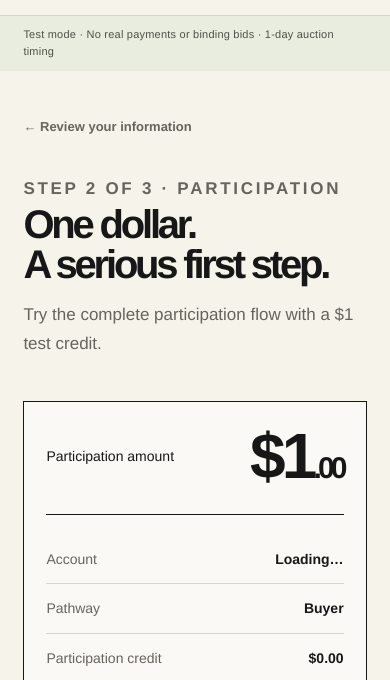
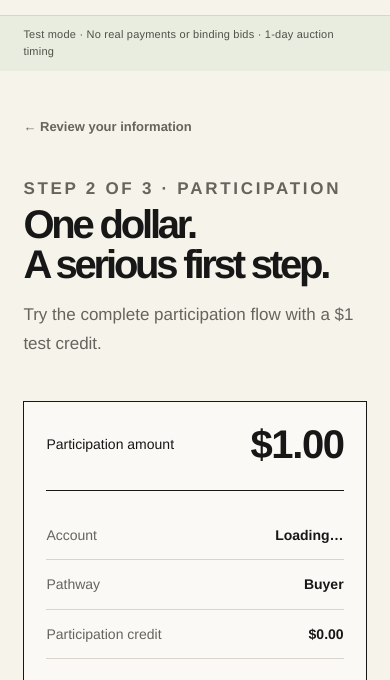
Before and after one commit to PrototypeVersions/MREO_BuySell, a website: page payment.html in a window 390 px wide. Shown: the part 114-794 px from the top of the page. Drawn offline with Linux system fonts and the light colour scheme.

Commit message:
Unify the participation amount typography for buyers and sellers
Display $1.00 as one consistently sized amount on the shared payment page. Add responsive sizing and spacing so the full amount remains clear on desktop and mobile.

```diff
--- a/marketplace.css
+++ b/marketplace.css
@@ -12,7 +12,7 @@
 .path-steps{display:flex;flex-wrap:wrap;gap:12px 30px;font-size:12px;font-weight:700;border-bottom:1px solid var(--line);padding:0 0 20px;margin-bottom:32px;color:var(--muted)}
 .listing-choice{border:0;margin:0 0 28px;padding:0;display:flex;gap:20px;flex-wrap:wrap}.listing-choice legend{font-size:18px;font-weight:700;margin-bottom:14px}.listing-choice label{border:1px solid var(--ink);padding:14px 20px;background:rgba(255,255,255,.45);display:flex;gap:12px;align-items:center;cursor:pointer}.listing-choice label:has(input:checked){background:var(--ink);color:white}.listing-choice input{accent-color:var(--blue);width:18px;height:18px}
 .flat-fieldset{border:0;padding:0;margin:0;min-width:0}.flat-fieldset>legend{font-size:20px;font-weight:700;margin-bottom:20px}.auction-terms{border:1px solid var(--line);padding:20px;margin:12px 0;min-width:0;background:#f1f3e9}.auction-terms legend{font-size:19px;font-weight:700;padding:0 8px}.fee-preview{font-size:14px;margin:0;background:var(--green-light);padding:16px;border-left:3px solid var(--green)}.form-field,.content-layout>*,.auction-layout>*,.form-panel{min-width:0}.form-grid{min-width:0}.form-grid fieldset{width:100%}
-.narrow-shell{max-width:850px}.payment-panel{max-width:660px}.payment-total{display:flex;justify-content:space-between;align-items:center;border-bottom:1px solid var(--ink);padding:0 0 26px;margin-bottom:20px}.payment-total>span{font-size:14px}.payment-total strong{font-size:72px;line-height:1;letter-spacing:-.06em}.payment-total strong span{font-size:30px}
+.narrow-shell{max-width:850px}.payment-panel{max-width:660px}.payment-total{display:flex;justify-content:space-between;align-items:center;gap:20px;border-bottom:1px solid var(--ink);padding:0 0 26px;margin-bottom:20px}.payment-total>span{font-size:14px}.payment-total strong{flex-shrink:0;font-size:clamp(40px,7vw,64px);line-height:1;letter-spacing:-.035em;font-variant-numeric:lining-nums tabular-nums;white-space:nowrap}
 .simple-details{margin:0 0 24px}.simple-details>div{display:flex;justify-content:space-between;gap:20px;border-bottom:1px solid var(--line);padding:13px 0}.simple-details dt{font-size:14px;color:var(--muted)}.simple-details dd{margin:0;font-weight:700;font-size:14px;text-align:right;overflow-wrap:anywhere}.payment-panel .checkbox-field{margin:24px 0;font-size:14px}
 .auction-toolbar{display:flex;align-items:end;justify-content:space-between;gap:24px;margin-bottom:24px}.auction-toolbar>.form-field{flex:1;max-width:620px}.segmented{display:inline-flex;border:1px solid var(--ink);flex-shrink:0}.segmented button{background:transparent;border:0;padding:14px 22px;cursor:pointer;font-size:14px;font-weight:700;min-height:48px}.segmented button[aria-pressed=true]{background:var(--ink);color:white}
 .auction-title-row{display:flex;align-items:center;justify-content:space-between;gap:24px;margin:40px 0 24px}.auction-title-row h2{font-size:clamp(23px,3vw,34px);letter-spacing:-.03em;line-height:1.2;margin:0}.auction-title-row .section-label{margin-bottom:12px}.status-pill{display:inline-flex;align-items:center;gap:8px;background:var(--green-light);color:#14552e;padding:7px 14px;font-size:12px;font-weight:800;white-space:nowrap}.status-pill:before{content:"";display:block;width:8px;height:8px;background:var(--green);border-radius:50%}.status-pill.is-closed{background:#e3e0d7;color:var(--ink)}.status-pill.is-closed:before{background:var(--muted)}
@@ -23,7 +23,7 @@
 .featured-video-listing{display:grid;grid-template-columns:1.1fr 1fr;gap:36px;margin:0 0 46px;padding:28px 0;border-top:1px solid var(--ink);border-bottom:1px solid var(--ink)}.featured-video-listing h2{font-size:clamp(26px,4vw,42px);line-height:1.1;letter-spacing:-.04em;margin:0 0 20px}.featured-price{font-size:38px;font-weight:800;letter-spacing:-.04em;margin:0 0 18px}.video-property-media>a{display:block;position:relative;background:#e8e4d8;text-decoration:none}.video-property-media img{display:block;width:100%;height:auto;aspect-ratio:4/3;object-fit:cover}.video-play{display:block;background:var(--ink);color:white;padding:12px 16px;font-size:13px;font-weight:700}.video-stills{display:grid;grid-template-columns:repeat(3,minmax(0,1fr));gap:10px;margin-top:10px}.video-stills a{display:block;min-width:0}.video-fallback{padding:36px 12px;display:block;background:#e8e4d8;text-align:center;font-size:13px;color:var(--ink)}
 #portfolio-preview{max-width:100%;min-width:0}#portfolio-preview .data-table{font-size:11px}.form-message,.status-message,.search-result,.result-message{background:#d8f3da;border-left-color:var(--green)}.error-message{background:#fae3df!important;border-left-color:var(--danger)!important;color:#762720}.property-action{display:flex;gap:10px;flex-wrap:wrap}.checkbox-field input{flex-shrink:0}.checkbox-field{gap:12px}button:focus-visible,a:focus-visible,summary:focus-visible,input:focus-visible,select:focus-visible{outline:3px solid var(--blue);outline-offset:3px}
 @media(max-width:850px){.auction-layout{grid-template-columns:1fr}.portfolio-entry{gap:24px;padding:20px}.auction-toolbar{align-items:stretch;flex-direction:column}.auction-toolbar>.form-field{max-width:none}.segmented{align-self:flex-start}.featured-video-listing{grid-template-columns:1fr}.portfolio-hero{gap:24px}.value-grid{gap:16px}.auction-stats strong{font-size:29px}}
-@media(max-width:600px){.market-nav{gap:18px}.site-header{padding-top:20px;padding-bottom:18px;gap:12px}.market-nav a{font-size:12px}.protocol-strip{font-size:11px}.hero{padding-top:50px}.hero-decoration{opacity:.25}.portfolio-entry,.portfolio-hero{grid-template-columns:1fr}.portfolio-entry img{max-height:270px;object-fit:contain}.portfolio-hero{margin-top:15px;gap:16px}.value-grid{grid-template-columns:1fr;gap:22px}.value-grid>div{display:grid;grid-template-columns:100px 1fr;gap:12px;align-items:center}.value-grid strong{font-size:27px}.listing-choice{display:grid}.auction-stats{grid-template-columns:1fr}.auction-stats>div{padding:18px 0}.auction-stats>div+div{border-left:0;border-top:1px solid var(--line);padding-left:0}.auction-stats strong{font-size:36px}.auction-title-row{align-items:start}.status-pill{padding:6px 10px}.auction-result{padding:22px;gap:16px}.auction-result strong{font-size:25px}.signal-light{width:44px;height:44px}.sheet-toolbar{grid-template-columns:1fr;gap:16px}.simple-details>div{gap:16px}.simple-details dd{max-width:52%}.featured-video-listing{gap:24px}.featured-price{font-size:34px}.path-steps{font-size:11px;gap:10px}.test-controls{padding:16px}.segmented{display:flex;width:100%}.segmented button{flex:1;padding:13px 10px}.payment-total strong{font-size:64px}.form-grid .auction-terms{padding:16px}.portfolio-sheet .table-scroll{max-height:520px}}
+@media(max-width:600px){.market-nav{gap:18px}.site-header{padding-top:20px;padding-bottom:18px;gap:12px}.market-nav a{font-size:12px}.protocol-strip{font-size:11px}.hero{padding-top:50px}.hero-decoration{opacity:.25}.portfolio-entry,.portfolio-hero{grid-template-columns:1fr}.portfolio-entry img{max-height:270px;object-fit:contain}.portfolio-hero{margin-top:15px;gap:16px}.value-grid{grid-template-columns:1fr;gap:22px}.value-grid>div{display:grid;grid-template-columns:100px 1fr;gap:12px;align-items:center}.value-grid strong{font-size:27px}.listing-choice{display:grid}.auction-stats{grid-template-columns:1fr}.auction-stats>div{padding:18px 0}.auction-stats>div+div{border-left:0;border-top:1px solid var(--line);padding-left:0}.auction-stats strong{font-size:36px}.auction-title-row{align-items:start}.status-pill{padding:6px 10px}.auction-result{padding:22px;gap:16px}.auction-result strong{font-size:25px}.signal-light{width:44px;height:44px}.sheet-toolbar{grid-template-columns:1fr;gap:16px}.simple-details>div{gap:16px}.simple-details dd{max-width:52%}.featured-video-listing{gap:24px}.featured-price{font-size:34px}.path-steps{font-size:11px;gap:10px}.test-controls{padding:16px}.segmented{display:flex;width:100%}.segmented button{flex:1;padding:13px 10px}.form-grid .auction-terms{padding:16px}.portfolio-sheet .table-scroll{max-height:520px}}
 @media(prefers-reduced-motion:reduce){*{scroll-behavior:auto!important}}
 
 /* Buyer marketplace choices stay side by side, with wrapping labels on phones. */
--- a/payment.html
+++ b/payment.html
@@ -1,7 +1,7 @@
 <!DOCTYPE html>
 <html lang="en"><head><meta charset="UTF-8"><meta name="viewport" content="width=device-width, initial-scale=1.0"><meta name="description" content="Participation access through MREO."><title>Participation access | MREO</title><link rel="stylesheet" href="styles.css"><link rel="stylesheet" href="marketplace.css"></head><body><header class="site-header"><a class="brand" href="index.html" aria-label="MREO home"><span class="brand-mark" aria-hidden="true"><span class="brand-circle"></span><span class="brand-square"></span></span><span class="brand-name">MREO</span></a><nav class="market-nav" aria-label="Main navigation"><a href="buyer.html">Buy</a><a href="seller.html">Sell</a><a href="portfolios.html">Portfolios</a><a href="auction.html">Auctions</a></nav></header><div class="protocol-strip" data-mode-label></div><main class="page-shell narrow-shell"><a class="back-link" id="payment-back" href="buyer.html">← Review your information</a>
 <section class="page-heading"><p class="section-label">Step 2 of 3 · Participation</p><h1>One dollar.<br>A serious first step.</h1><p id="payment-intro">Complete your participation step to access the auction protocol.</p></section>
-<section class="form-panel payment-panel"><div class="payment-total"><span>Participation amount</span><strong>$1<span>.00</span></strong></div>
+<section class="form-panel payment-panel"><div class="payment-total"><span>Participation amount</span><strong>$1.00</strong></div>
 <dl class="simple-details"><div><dt>Account</dt><dd id="payment-account">Loading…</dd></div><div><dt>Pathway</dt><dd id="payment-role">—</dd></div><div><dt>Participation credit</dt><dd id="payment-credit">$0.00</dd></div></dl>
 <p id="payment-explanation">Payment details are collected by Stripe when connected. MREO does not collect or store your full card number.</p>
 <div id="payment-consent-row" class="checkbox-field"><input type="checkbox" id="payment-consent"><label for="payment-consent" id="payment-consent-label">I authorize the $1 payment and consent to saving my payment method with Stripe for future payments that I approve.</label></div>
```
